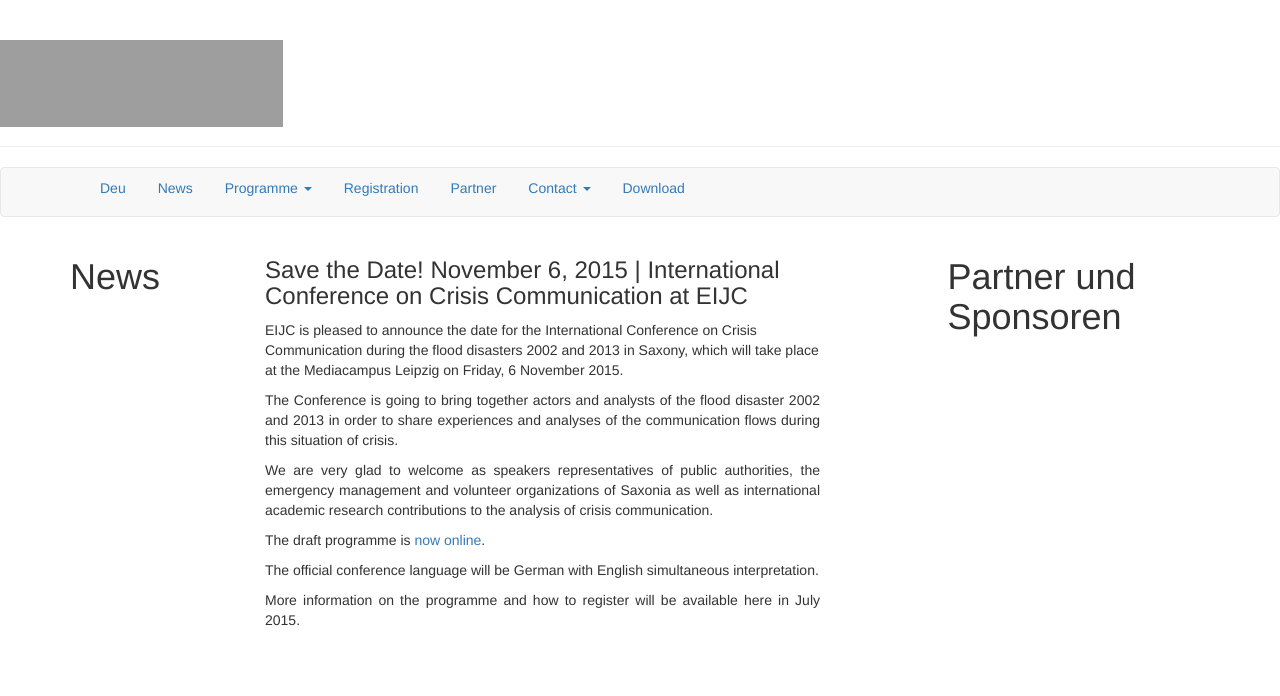
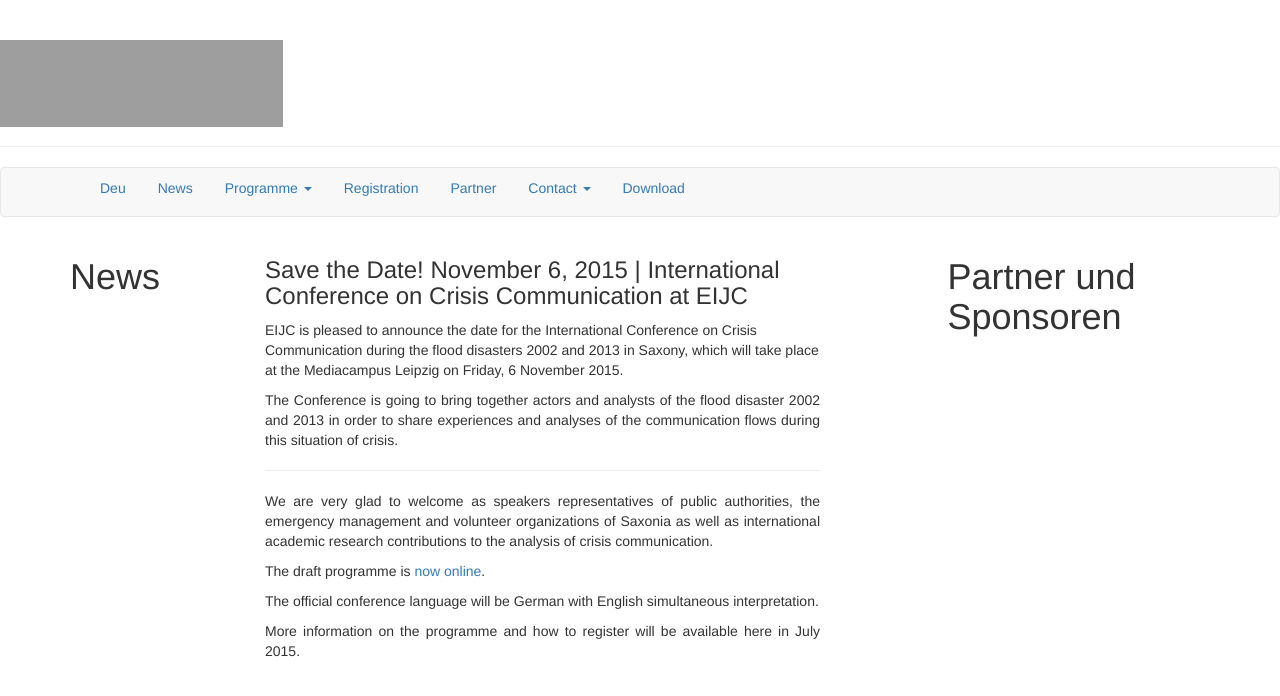
Before and after one commit to susedev/test, a Jekyll site: the page built from conference-communication-floods.html, in a window 1280 px wide. Shown: the top 696 px of the page. Built offline with Jekyll 4.4.1, drawn with Linux system fonts in a browser that asks for light colours; nearby versions of some CDN libraries; grey boxes are pictures that could not be loaded.

Commit message:
Edit from JekyllCMS

```diff
--- a/conference-communication-floods.html
+++ b/conference-communication-floods.html
@@ -8,6 +8,7 @@ language: en
 
 <p style="text-align: justify;">The Conference is going to bring together actors and analysts of the flood disaster 2002 and 2013 in order to share experiences and analyses of the communication flows during this situation of crisis.</p>
 
+<hr noshade="noshade" size="1" />
 <p style="text-align: justify;">We are very glad to welcome as speakers representatives of public authorities, the emergency management and volunteer organizations of Saxonia as well as international academic research contributions to the analysis of crisis communication.</p>
 
 <p style="text-align: justify;">The draft programme is<a href="http://eijc.github.io/data/programme.html"> now online</a>.</p>
```
